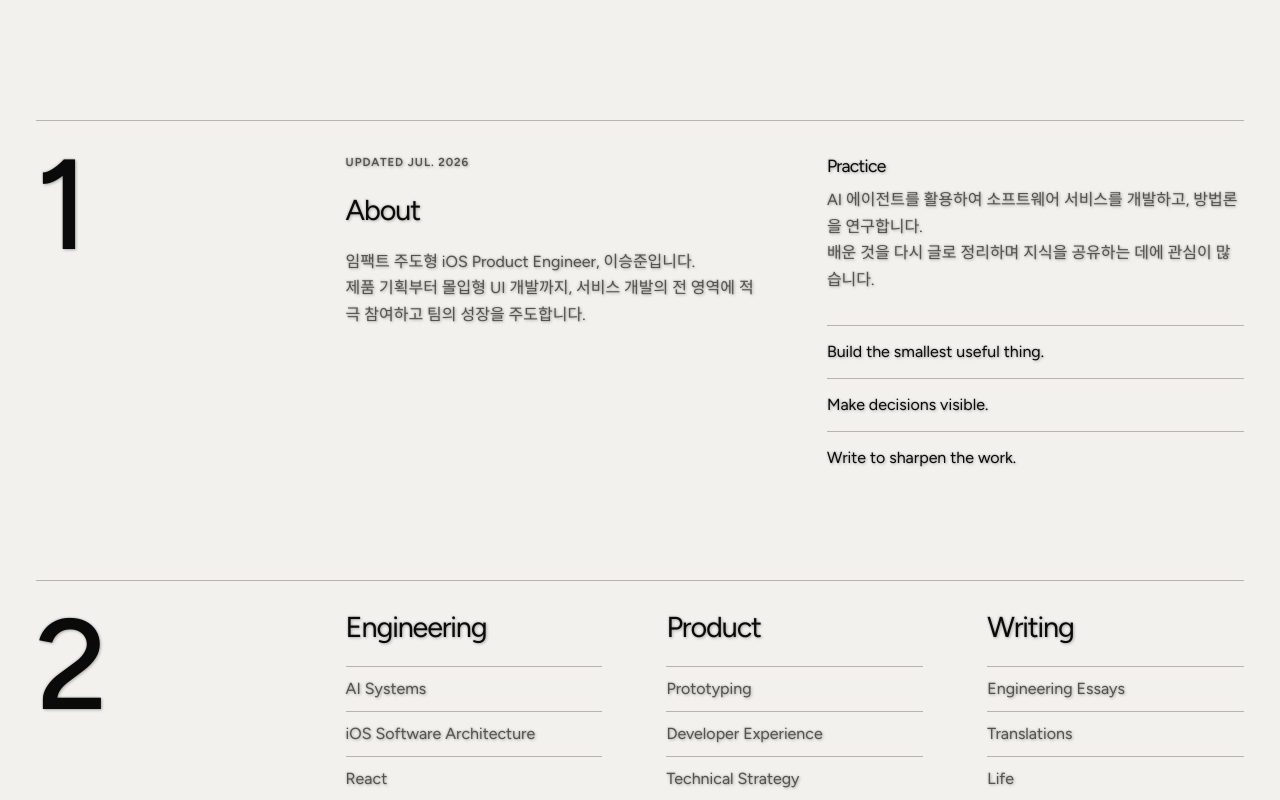
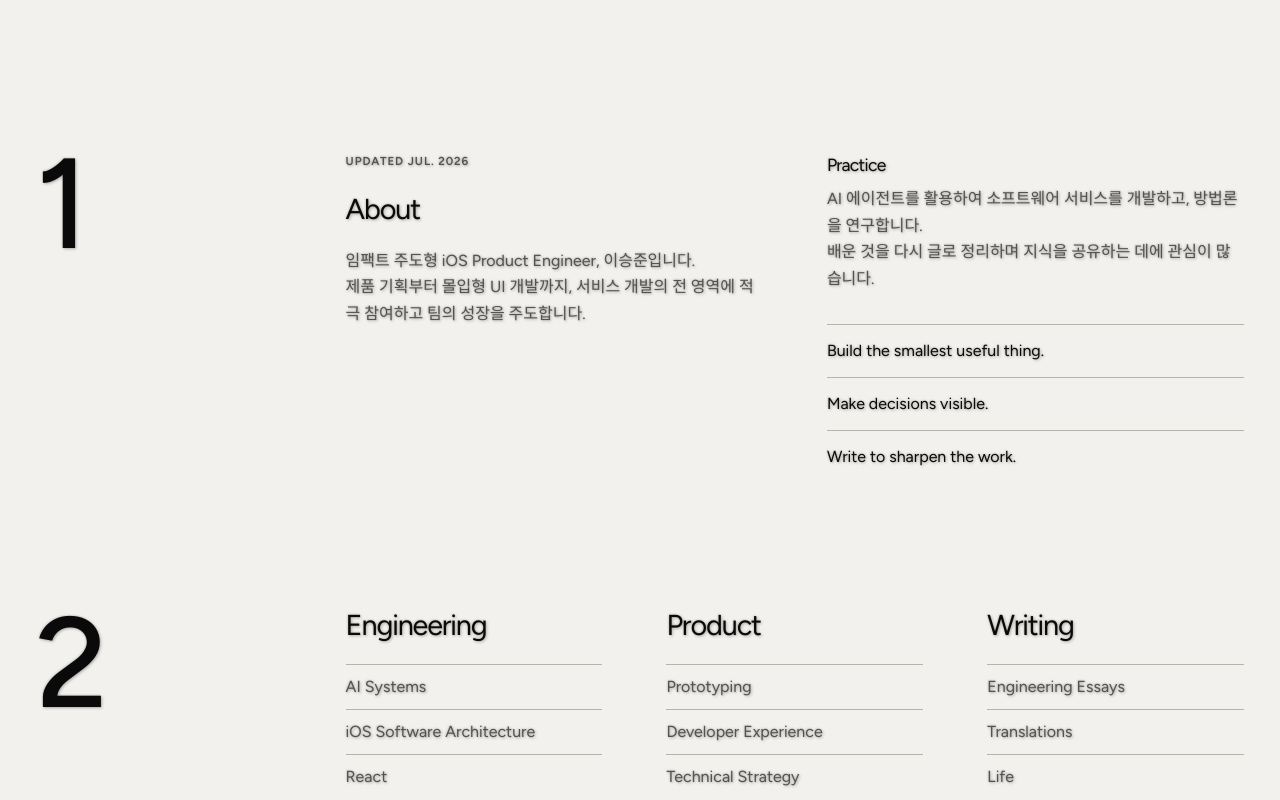
Before and after one commit to ValseLee/ValseLee.github.io, a Next.js app: page / in a window 1280 px wide. Shown: the part 680-1480 px from the top of the page. Built offline with nearby package versions, Linux system fonts and the light colour scheme.

Commit message:
🧩 chore: remove homepage section dividers
Tested: npm run build

```diff
--- a/app/globals.css
+++ b/app/globals.css
@@ -90,7 +90,7 @@ a {
   display: grid;
   grid-template-columns: repeat(12, minmax(0, 1fr));
   gap: clamp(18px, 2.4vw, 38px);
-  border-top: 1px solid var(--border);
+  /* border-top: 1px solid var(--border); */
   padding: 32px 0 96px;
   scroll-margin-top: 16px;
 }
```
